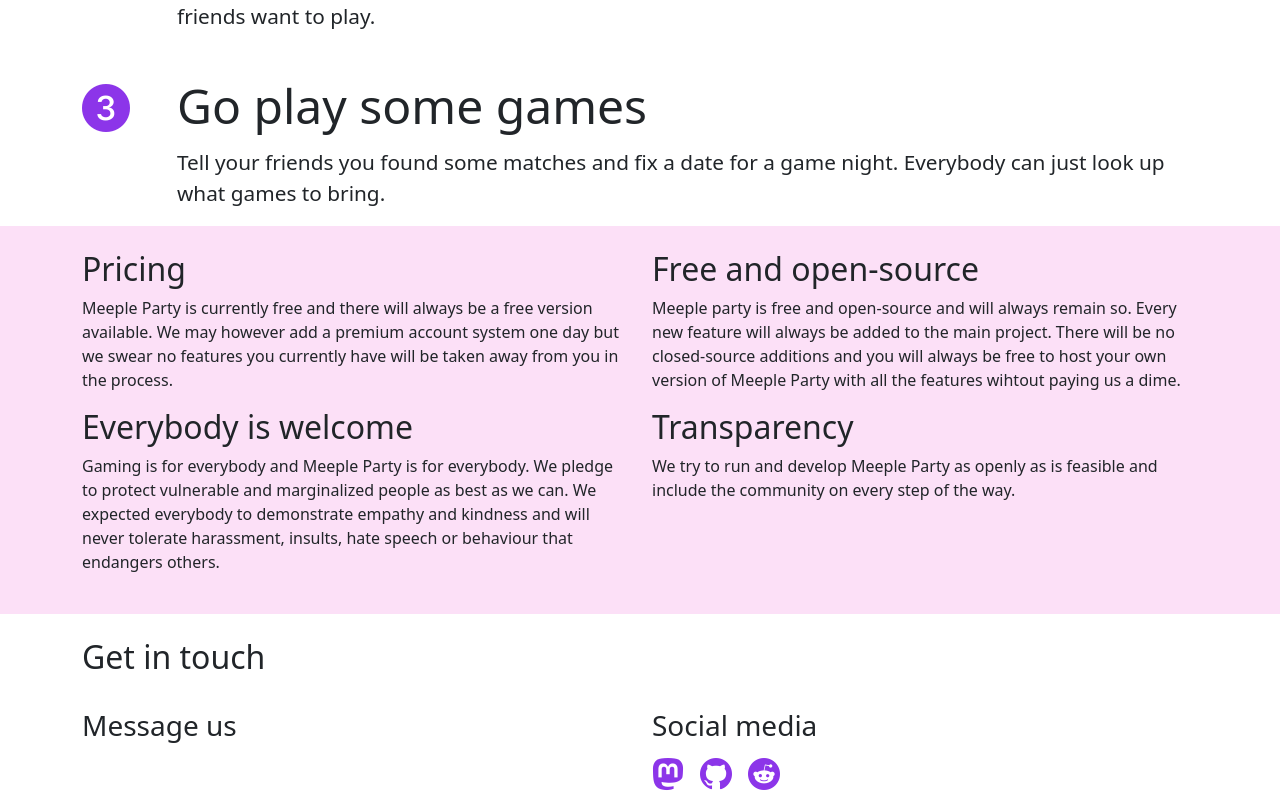
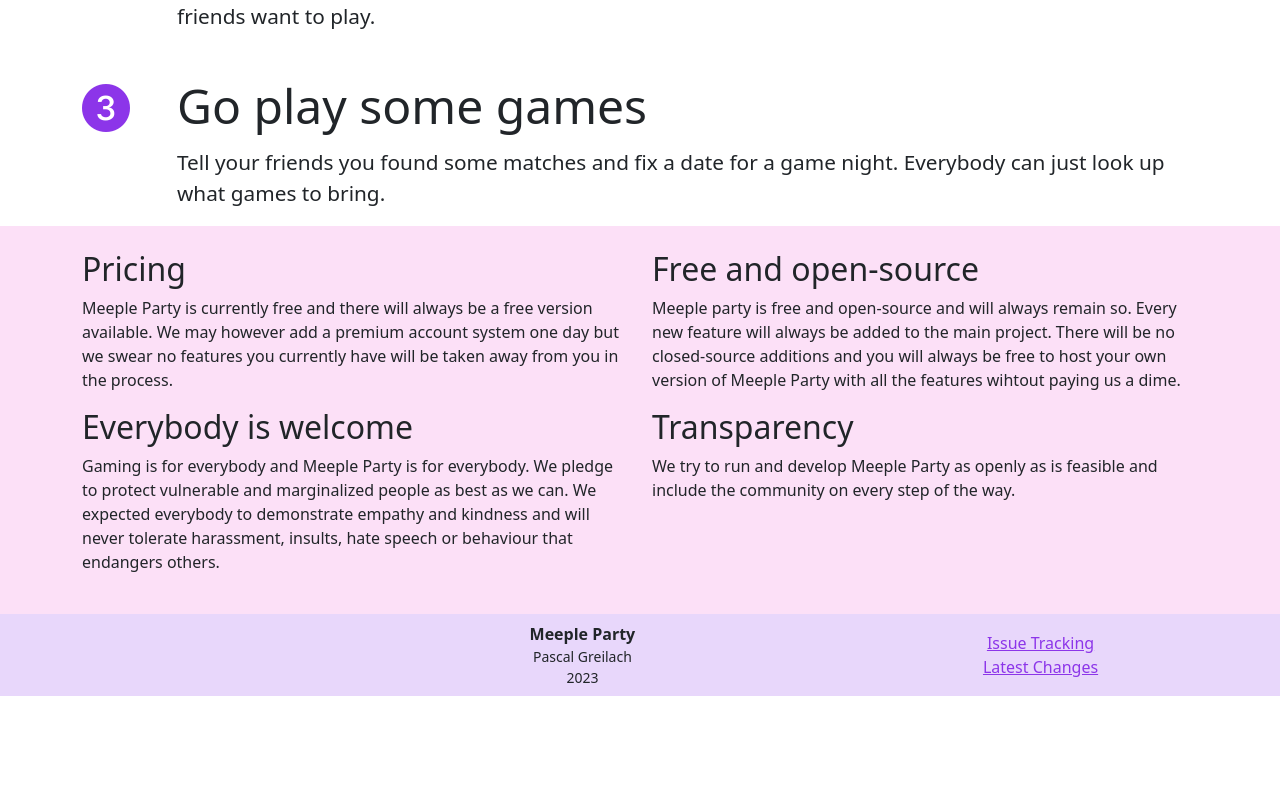
Before and after one commit to Friedenspanzer/meeple-party, a Next.js app: page / in a window 1280 px wide. Shown: the part 1213-2011 px from the top of the page. After the commit the page ends 1909 px from the top, so only its background shows below. Built offline with nearby package versions, Linux system fonts and the light colour scheme; no server answers.

Commit message:
Add footer to every page
Remove the get in touch call to action from front page.

```diff
--- a/app/layout.tsx
+++ b/app/layout.tsx
@@ -5,6 +5,7 @@ import AuthProvider from "@/context/authContext";
 import UserProvider from "@/context/userContext";
 import Script from "next/script";
 import Analytics from "@/components/Analytics/Analytics";
+import Footer from "@/components/Footer/Footer";
 
 export const metadata = {
   title: {
@@ -29,6 +30,7 @@ export default async function RootLayout({
             <Analytics />
           </UserProvider>
         </AuthProvider>
+        <Footer />
       </body>
       <Script src="/bootstrap.bundle.min.js" />
     </html>
--- a/app/page.tsx
+++ b/app/page.tsx
@@ -176,41 +176,6 @@ export default function Home() {
           </div>
         </div>
       </div>
-      <div className="container">
-        <div className="row mt-4">
-          <div className="col">
-            <h2>Get in touch</h2>
-          </div>
-        </div>
-        <div className="row mt-4">
-          <div className="col-6">
-            <h3>Message us</h3>
-          </div>
-          <div className="col-3">
-            <h3>Social media</h3>
-            <ul className={styles.social}>
-              <li>
-                <Link href="." title="Mastodon">
-                  <i className="bi bi-mastodon"></i>
-                </Link>
-              </li>
-              <li>
-                <Link
-                  href="https://github.com/Friedenspanzer/meeple-party/"
-                  title="Github"
-                >
-                  <i className="bi bi-github"></i>
-                </Link>
-              </li>
-              <li>
-                <Link href="." title="Reddit">
-                  <i className="bi bi-reddit"></i>
-                </Link>
-              </li>
-            </ul>
-          </div>
-        </div>
-      </div>
     </>
   );
 }
--- a/components/AppContainer/AppContainer.tsx
+++ b/components/AppContainer/AppContainer.tsx
@@ -8,7 +8,6 @@ import CompleteUserProfile from "../CompleteUserProfile/CompleteUserProfile";
 import TopNav from "../TopNav/TopNav";
 import styles from "./appcontainer.module.css";
 import Spinner from "../Spinner/Spinner";
-import Footer from "../Footer/Footer";
 import classNames from "classnames";
 
 TimeAgo.addDefaultLocale(en);
@@ -50,7 +49,6 @@ const AppContainer: React.FC<AppContainerProps> = ({ children }) => {
             <div className="clearfix"></div>
           </div>
         )}
-        <Footer />
       </>
     );
   }
```
